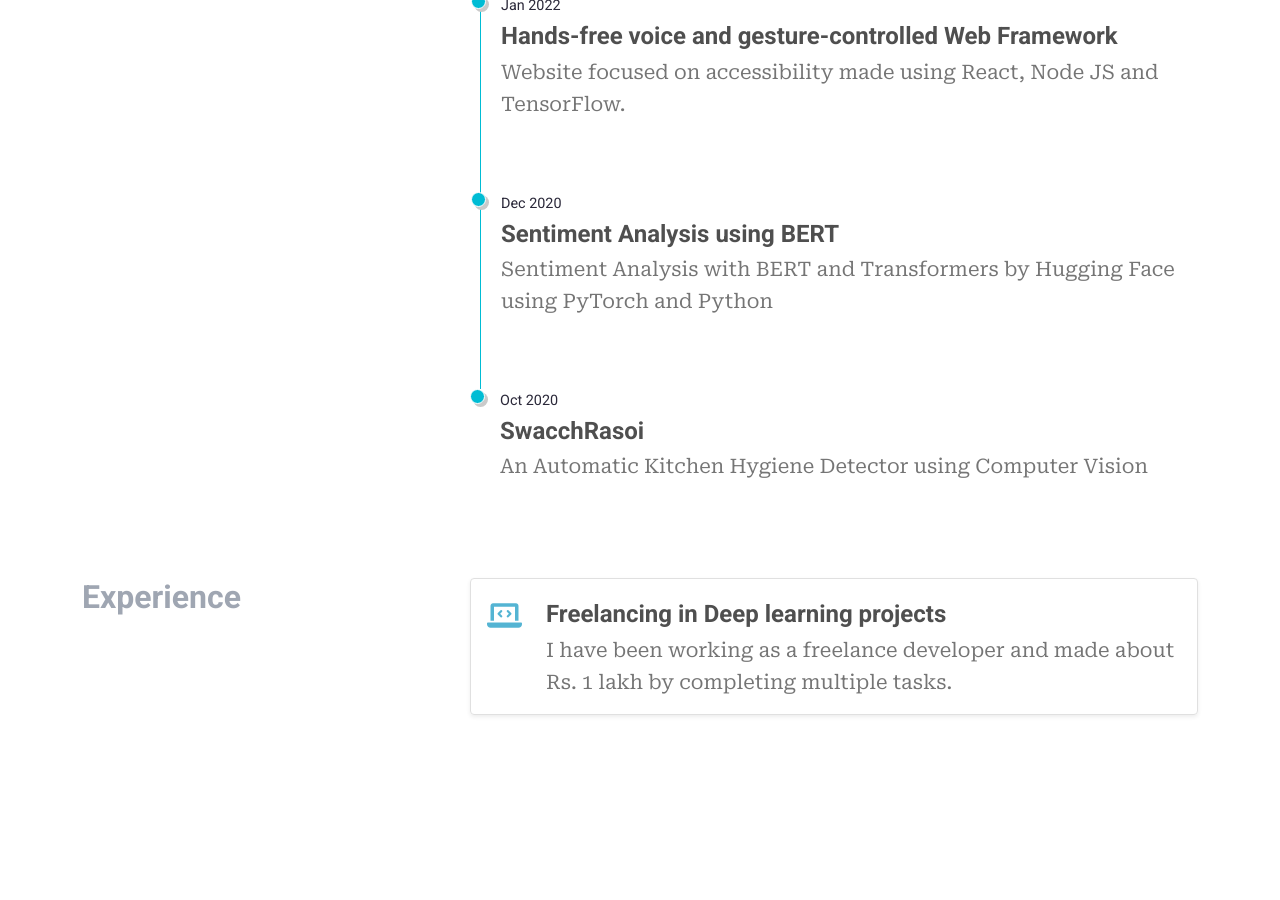
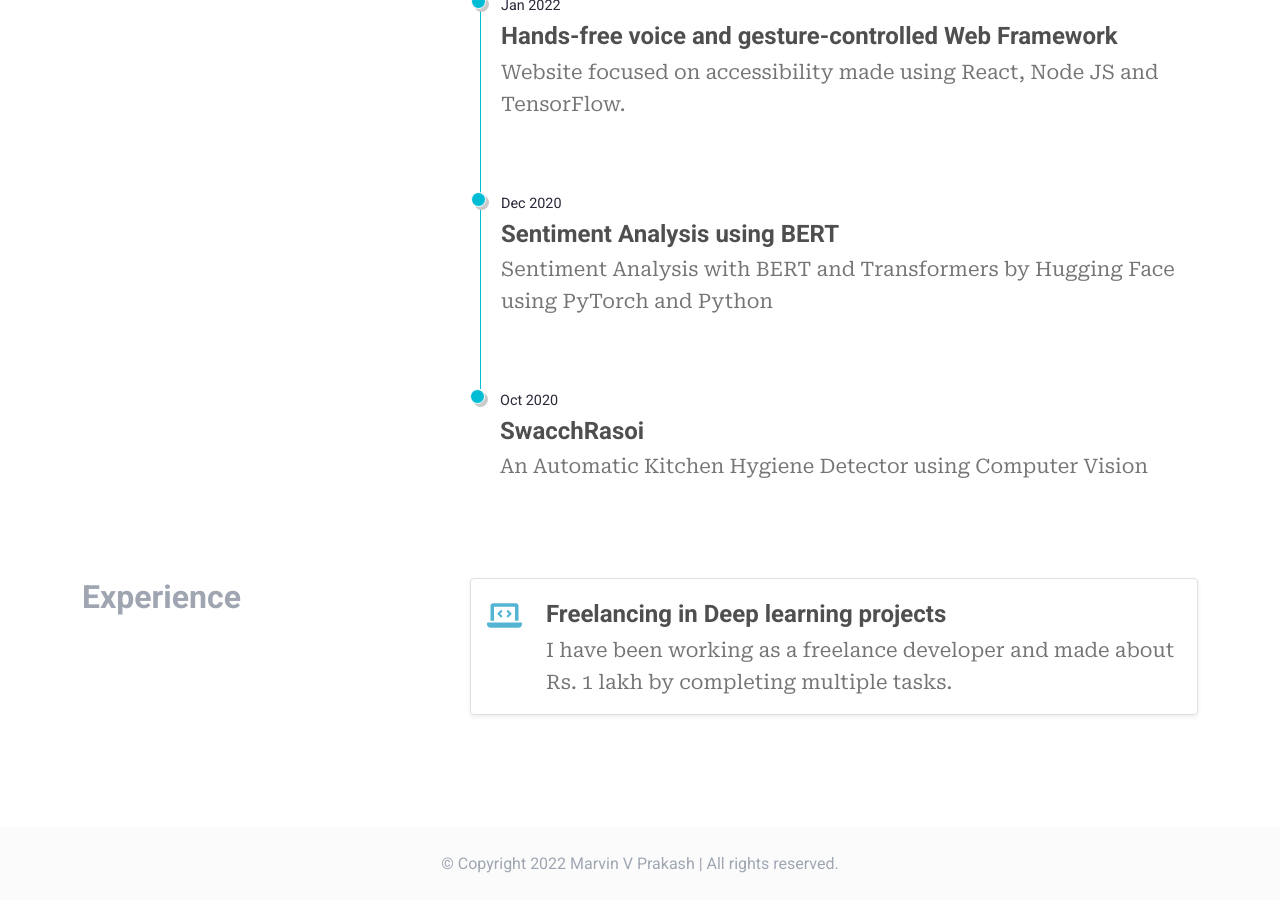
Before and after one commit to evokeapps/marvinprakash, a Jekyll site: the page built from index.md, in a window 1280 px wide and 900 px high, scrolled down 2432 px. Built offline with Jekyll 4.4.1, drawn with Linux system fonts in a browser that asks for light colours; before the commit the page ends 3259 px from its top, so only the background shows below that.

Commit message:
Added footer

```diff
--- a/_includes/footer.html
+++ b/_includes/footer.html
@@ -1 +1,9 @@
-<footer></footer>
+<footer class="bg-light">
+    <div class="container py-4">
+        <div class="row">
+            <div class="col text-center text-secondary">
+                © Copyright {{'now' | date: '%Y'}} {{site.title}} | All rights reserved.
+            </div>
+        </div>
+    </div>
+</footer>
--- a/_layouts/default.html
+++ b/_layouts/default.html
@@ -22,6 +22,7 @@
 
 <body>
     {{content}}
+    {% include footer.html %}
     <!-- MDB -->
     <script type="text/javascript" src="https://cdnjs.cloudflare.com/ajax/libs/mdb-ui-kit/6.0.1/mdb.min.js"></script>
 </body>
```
